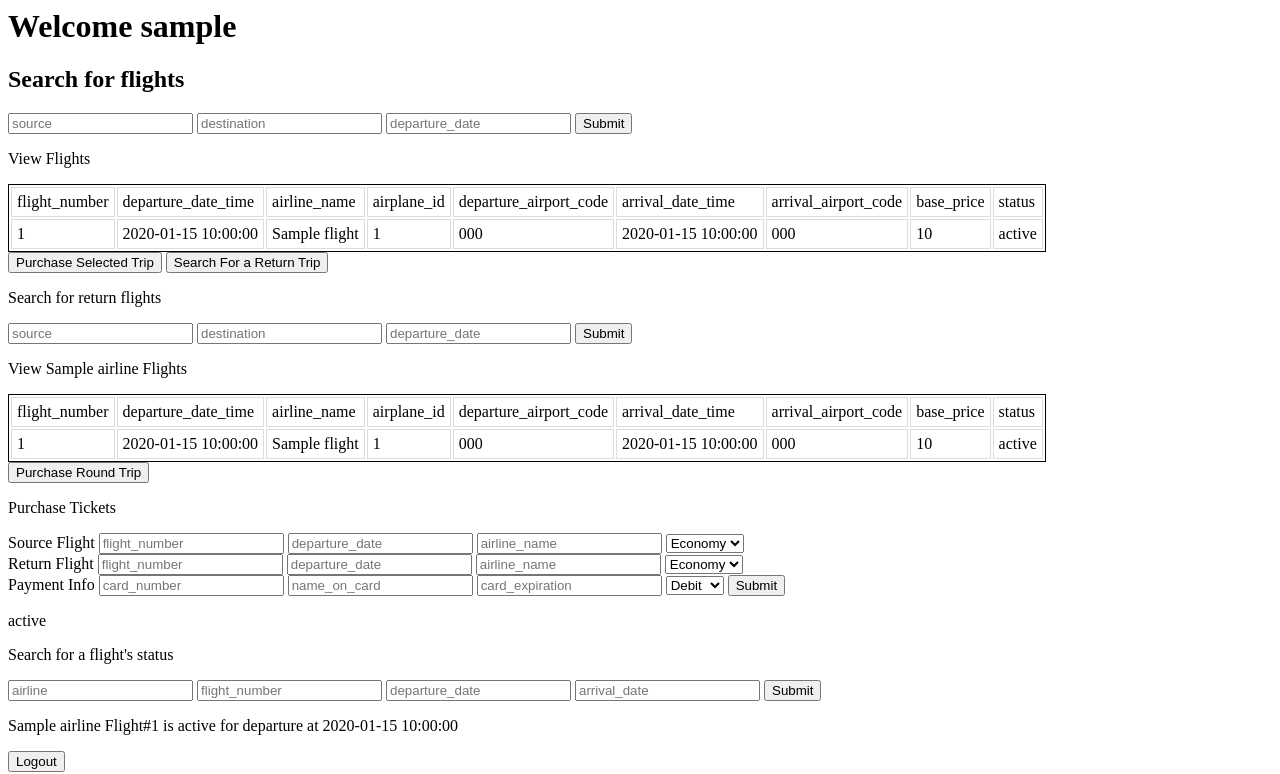
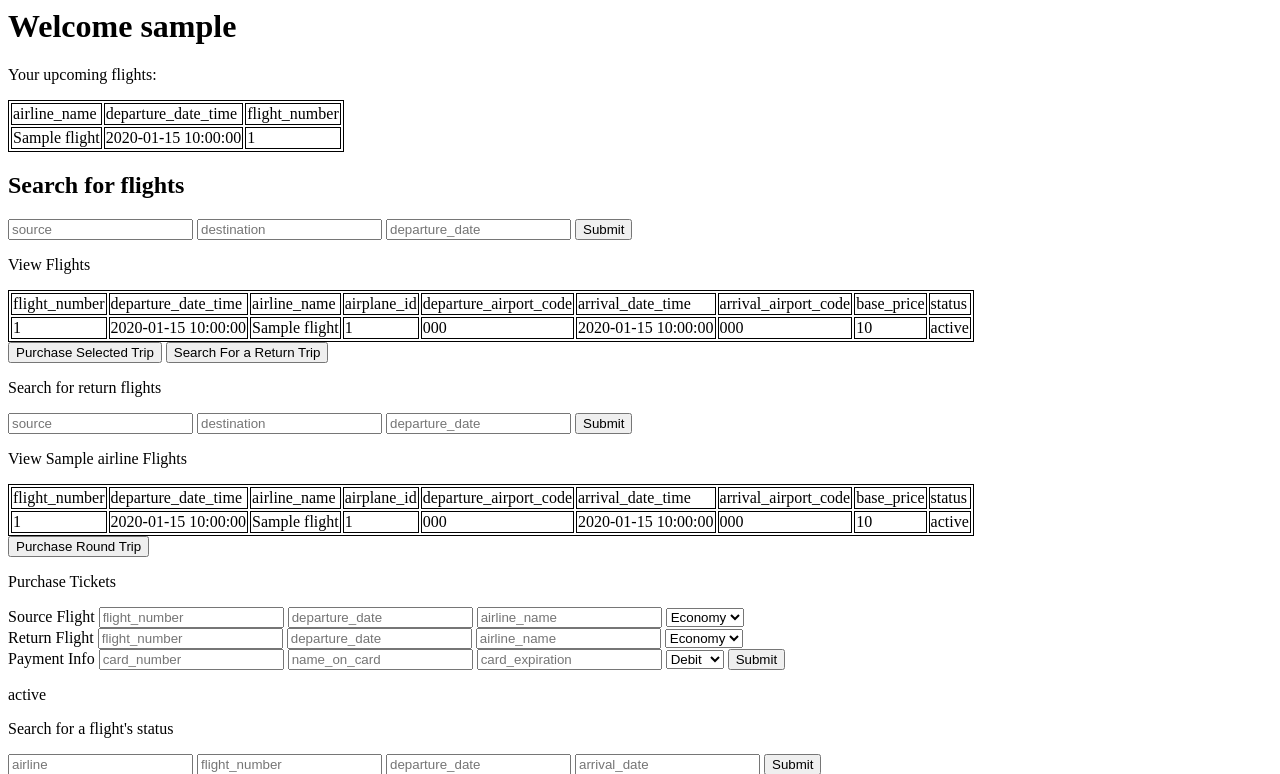
Before and after one commit to tc2965/databaseProject, a Flask app: template templates/customerHome.html in a window 1280 px wide. Shown: the top 774 px of the page. Run offline with Flask 2, Linux system fonts and the light colour scheme; the template is opened without the code that fills it: most values are stand-ins (such as "Sample title", 1, 10 or a date in 2020).

Commit message:
viewMyFlights customerHome

```diff
--- a/app.py
+++ b/app.py
@@ -179,7 +179,10 @@ def viewMyFlights():
     if not session.get("username"):
         return None # todo render page with error
     if request.method == 'GET':
-        return dbmanager_customer.viewMyFlights(session["username"])
+        myFlights = dbmanager_customer.viewMyFlights(session["username"])
+        return myFlights
+        session["myFlights"] = myFlights
+        return redirect(url_for("customerHome"))
 
 # # 2. SEARCH FOR FLIGHTS
 # # I don't think we really need to do two searchFlights functions?
@@ -489,7 +492,8 @@ def customerHome():
     flight_status = session.get("status")
     purchaseStatus = session.get("purchaseStatus")
     error = session.get("error")
-    return render_template('customerHome.html', username=username, flights=flights, returnFlights=returnFlights, flight_status=flight_status, purchaseStatus=purchaseStatus, error=error)
+    myFlights = viewMyFlights()
+    return render_template('customerHome.html', username=username, flights=flights, returnFlights=returnFlights, flight_status=flight_status, purchaseStatus=purchaseStatus, error=error, myFlights=myFlights)
 
 @app.route('/post', methods=['GET', 'POST'])
 def post():
--- a/templates/customerHome.html
+++ b/templates/customerHome.html
@@ -8,13 +8,33 @@
 	table, th, td{
 		border: 1px solid black;
 	}
-	td {border: 1px #DDD solid; padding: 5px; cursor: pointer;}
-	tr:hover { background-color : #FDF0D5; }
+	.pick_flight {border: 1px #DDD solid; padding: 5px; cursor: pointer;}
+	tr.pick_flight:hover { background-color : #FDF0D5; }
 	.selected {
 		background-color: #89ae37;
 		color: #FFF;
 	}
 </style>
+
+{% if myFlights %}
+<p> Your upcoming flights: </p>
+<table >
+	<TR>
+		<TD>airline_name</TD>
+		<TD>departure_date_time</TD>
+		<TD>flight_number</TD>
+	</TR>
+	{% for flight in myFlights %}
+	<TR>
+		<TD>{{flight.airline_name}}</TD>
+	   <TD>{{flight.departure_date_time}}</TD>
+	   <TD>{{flight.flight_number}}</TD>
+	</TR>
+	{% endfor %}
+</table>
+{% else %}
+<p> You have no flights </p>
+{% endif %}
 
 <h2>Search for flights</h2>
 <form action="/flight/search/" method="POST">
@@ -39,7 +59,7 @@
 		<TD>status</TD>
 	</TR>
 	{% for flight in flights %}
-	<TR>
+	<TR class = "pick_flight">
 	   <TD>{{flight.flight_number}}</TD>
 	   <TD>{{flight.departure_date_time}}</TD>
 	   <TD>{{flight.airline_name}}</TD>
@@ -78,7 +98,7 @@
 		<TD>status</TD>
 	</TR>
 	{% for flight in returnFlights %}
-	<TR>
+	<TR class = "pick_flight">
 	   <TD>{{flight.flight_number}}</TD>
 	   <TD>{{flight.departure_date_time}}</TD>
 	   <TD>{{flight.airline_name}}</TD>
```
